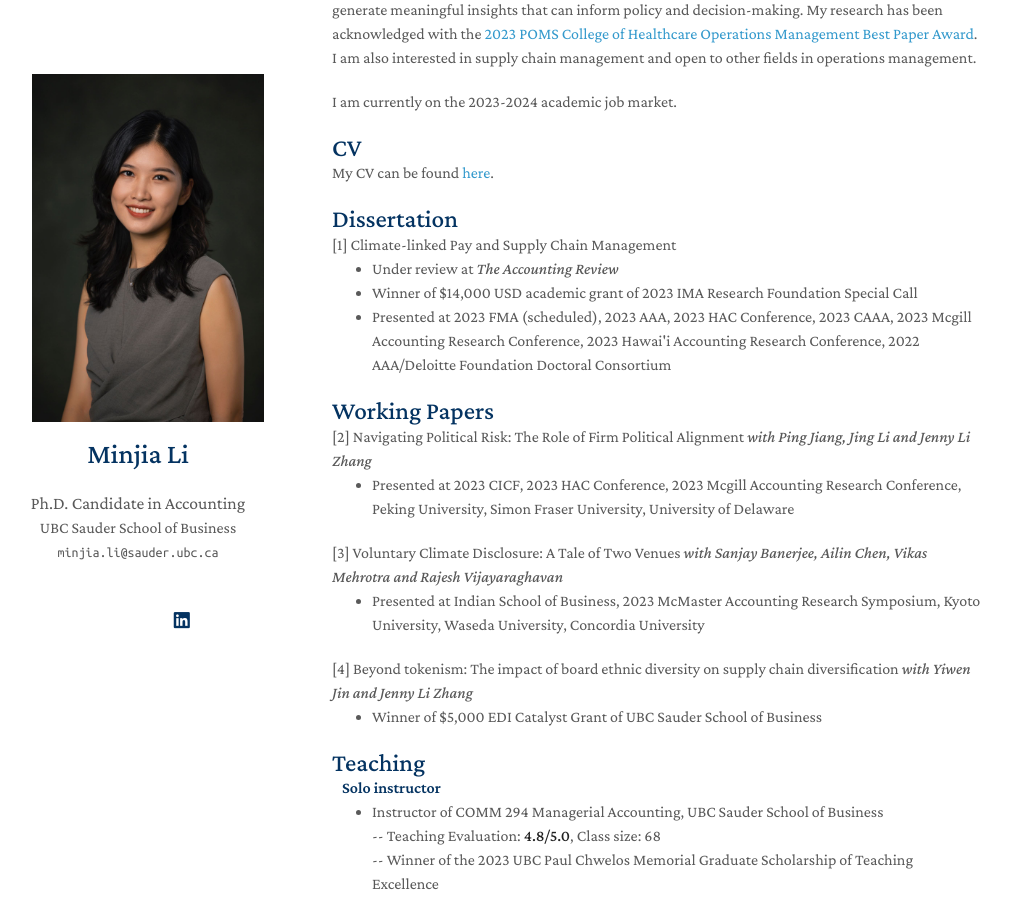
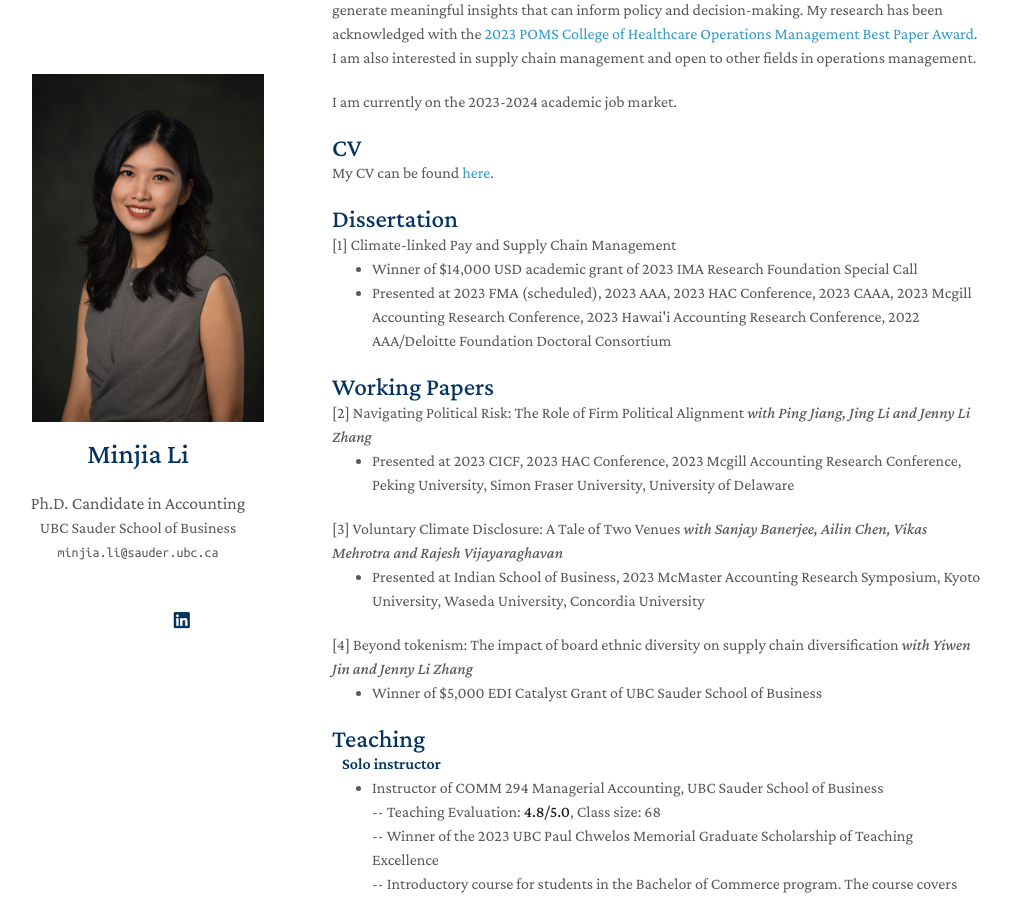
Before and after one commit to zeyang1225/zeyang1225.github.io, a Jekyll site: the page built from index.md, in a window 1280 px wide and 900 px high, scrolled down 347 px. Shown: the whole window, without its empty margins (138-1149 px from the left). Built offline with Jekyll 4.4.1, drawn with Linux system fonts in a browser that asks for light colours; nearby versions of some CDN libraries; a style sheet for code colours, icons or effects is not loaded; our own code applies the rules of GitHub Pages for plain Markdown files.

Commit message:
Update papers.md

```diff
--- a/_includes/papers.md
+++ b/_includes/papers.md
@@ -3,7 +3,6 @@
 <div>
   <div class="title"> [1] Climate-linked Pay and Supply Chain Management  </div>
   <ul>
-     <li>   Under review at <em>The Accounting Review</em><br></li>
      <li>   Winner of $14,000 USD academic grant of 2023 IMA Research Foundation Special Call <br></li>
      <li>   Presented at 2023 FMA (scheduled), 2023 AAA, 2023 HAC Conference, 2023 CAAA, 2023 Mcgill Accounting Research Conference, 2023 Hawai'i Accounting Research Conference, 2022 AAA/Deloitte Foundation Doctoral Consortium</li>
   </ul>
```
